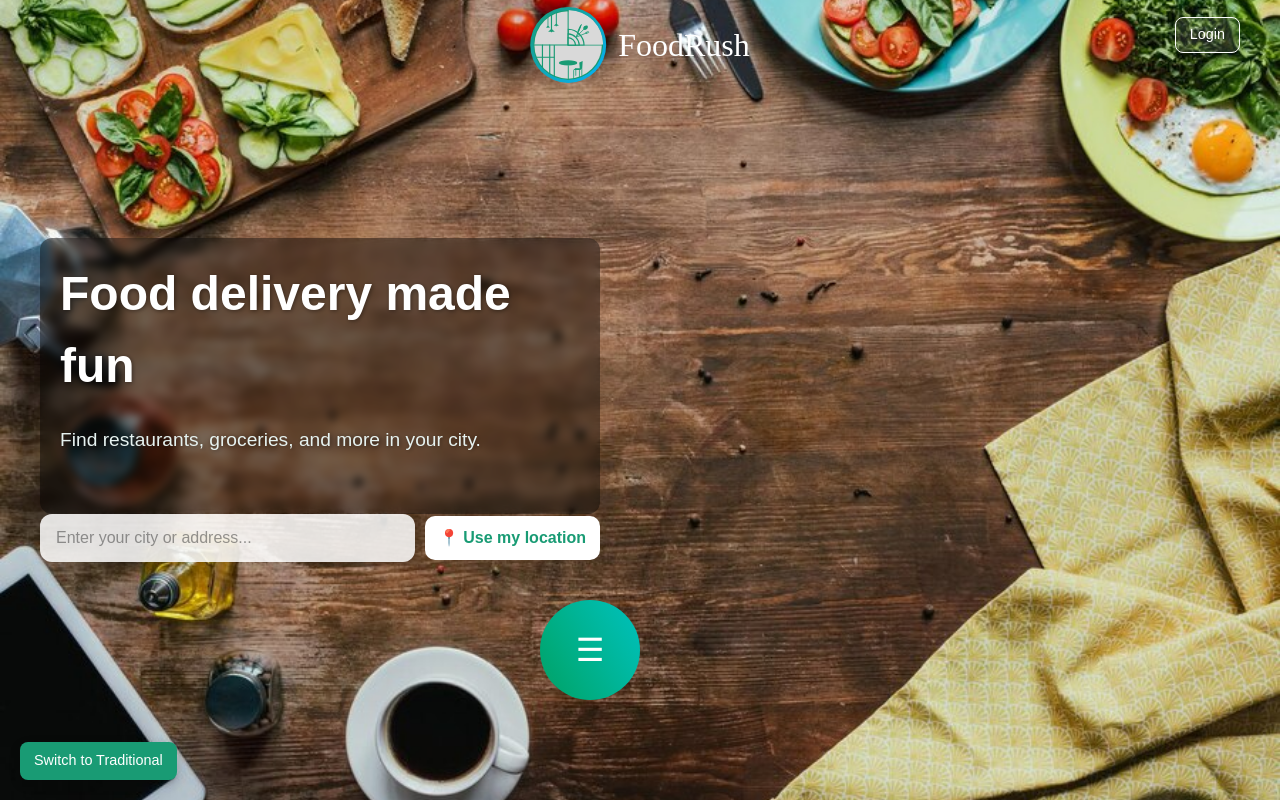
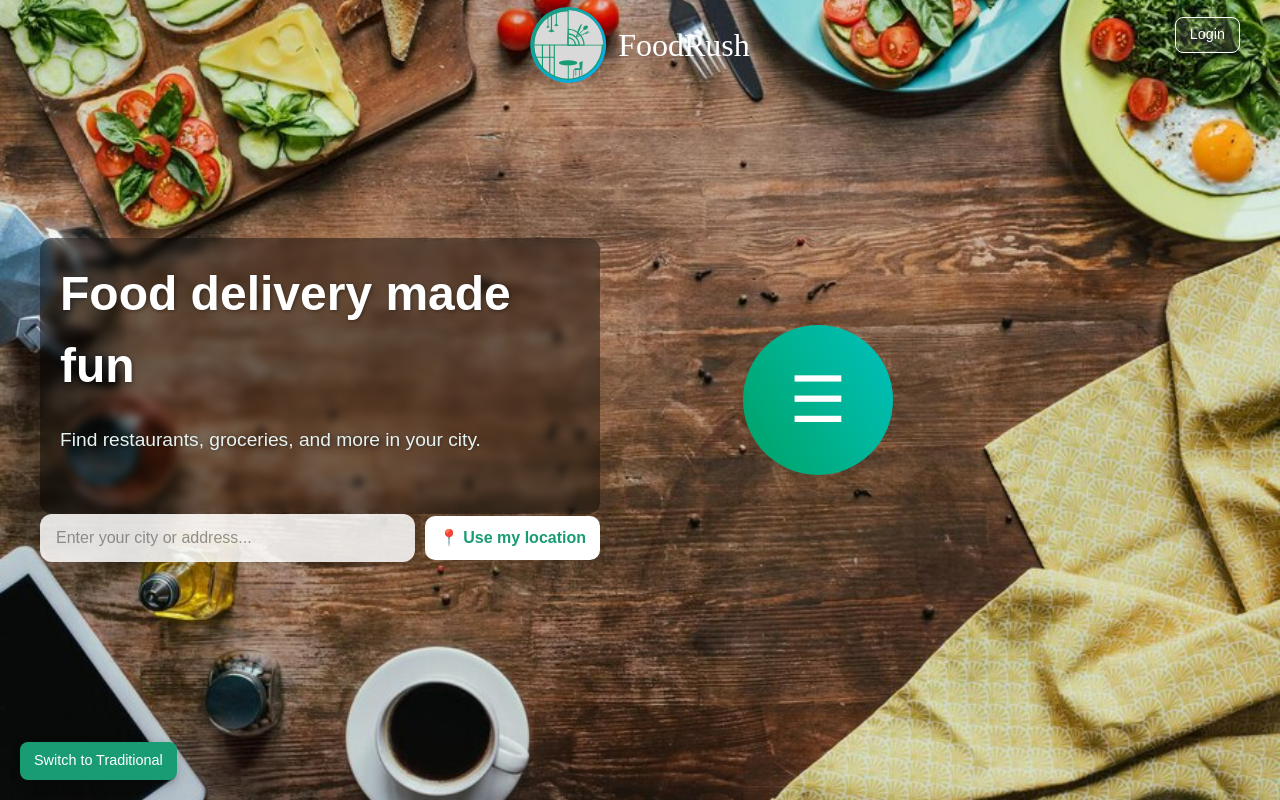
Before and after one commit to SvetlozarzzzKapitanov/FoodRush, a React (Vite) app: page / in a window 1280 px wide. Built offline with nearby package versions, Linux system fonts and the light colour scheme.

Commit message:
0.4
polish like the country

```diff
--- a/src/components/ui/HeroSection/MHeroSection.css
+++ b/src/components/ui/HeroSection/MHeroSection.css
@@ -81,8 +81,8 @@
 
 .radial-wrapper {
     position: absolute;
-    bottom: 100px;
-    left: 50%;
+    bottom: 50%;
+    left: 60%;
     transform: translateX(-50%);
     z-index: 2;
     width: fit-content;
--- a/src/components/ui/HeroSection/MHeroSection.tsx
+++ b/src/components/ui/HeroSection/MHeroSection.tsx
@@ -42,6 +42,26 @@ const MHeroSection: React.FC = () => {
                         <div className="bubble-icon">📞</div>
                         <div className="bubble-label">Contact</div>
                     </div>
+                    <div className="radial-bubble">
+                        <div className="bubble-icon">🏠</div>
+                        <div className="bubble-label">Home</div>
+                    </div>
+                    <div className="radial-bubble">
+                        <div className="bubble-icon">📋</div>
+                        <div className="bubble-label">Menu</div>
+                    </div>
+                    <div className="radial-bubble">
+                        <div className="bubble-icon">🍽️</div>
+                        <div className="bubble-label">Restaurants</div>
+                    </div>
+                    <div className="radial-bubble">
+                        <div className="bubble-icon">ℹ️</div>
+                        <div className="bubble-label">About</div>
+                    </div>
+                    <div className="radial-bubble">
+                        <div className="bubble-icon">📞</div>
+                        <div className="bubble-label">Contact</div>
+                    </div>
                 </RadialMenu>
             </div>
         </section>
--- a/src/components/ui/HeroSection/RadialMenu.css
+++ b/src/components/ui/HeroSection/RadialMenu.css
@@ -1,9 +1,10 @@
 .radial-container {
-    position: relative;
-    transform: translateX(-50%);
+    position: absolute;
+    top: 50%;
+    transform: translateY(-50%);
     width: 100px;
     height: 100px;
-    z-index: 2;
+    z-index: 3;
 }
 
 /* Central toggle button */
@@ -12,12 +13,12 @@
     top: 50%;
     left: 50%;
     transform: translate(-50%, -50%);
-    width: 100px;
-    height: 100px;
+    width: 150px;
+    height: 150px;
     border-radius: 50%;
     background: linear-gradient(60deg, #1a9f63, #05a36b, #00a774, #00ab7c, #00ae85, #00b18d, #00b496, #00b79e, #00baa6, #00bcae, #00beb6, #1cc0be);
     color: white;
-    font-size: 2rem;
+    font-size: 4rem;
     border: none;
     cursor: pointer;
     z-index: 2;
@@ -61,21 +62,21 @@
 /* Bubble = icon */
 .bubble-icon {
     border: #05b3fd solid 1px;
-    width: 70px;
-    height: 70px;
+    width: 100px;
+    height: 100px;
     background: linear-gradient(60deg, #1a9f63, #05a36b, #00a774, #00ab7c, #00ae85, #00b18d, #00b496, #00b79e, #00baa6, #00bcae, #00beb6, #1cc0be);
     border-radius: 50%;
     display: flex;
     align-items: center;
     justify-content: center;
-    font-size: 1.5rem;
+    font-size: 2rem;
     box-shadow: 0 4px 10px rgba(0, 0, 0, 0.1);
 }
 
 /* Label = below bubble */
 .bubble-label {
     margin-top: 6px;
-    font-size: 0.8rem;
+    font-size: 1rem;
     color: #DBD9D5;
     text-align: center;
 }
--- a/src/components/ui/HeroSection/RadialMenu.tsx
+++ b/src/components/ui/HeroSection/RadialMenu.tsx
@@ -16,12 +16,11 @@ const RadialMenu: React.FC<RadialMenuProps> = ({ children }) => {
         <div className="radial-container">
             <ul className="radial-list">
                 {children.map((child, index) => {
-                    const angle = (360 / count) * index - 90; // -90° so the first item goes up
-                    const radius = open ? 100 : 0;
+                    const radius = open ? 200 : 0;
+                    const angle = (2 * Math.PI * index) / count; // пълна обиколка
 
-                    const x = radius * Math.cos(angle * (Math.PI / 180));
-                    const y = radius * Math.sin(angle * (Math.PI / 180));
-
+                    const x = Math.cos(angle) * radius;
+                    const y = Math.sin(angle) * radius;
                     return (
                         <li
                             key={index}
@@ -43,6 +42,7 @@ const RadialMenu: React.FC<RadialMenuProps> = ({ children }) => {
             </button>
         </div>
     );
+
 };
 
 export default RadialMenu;
```
